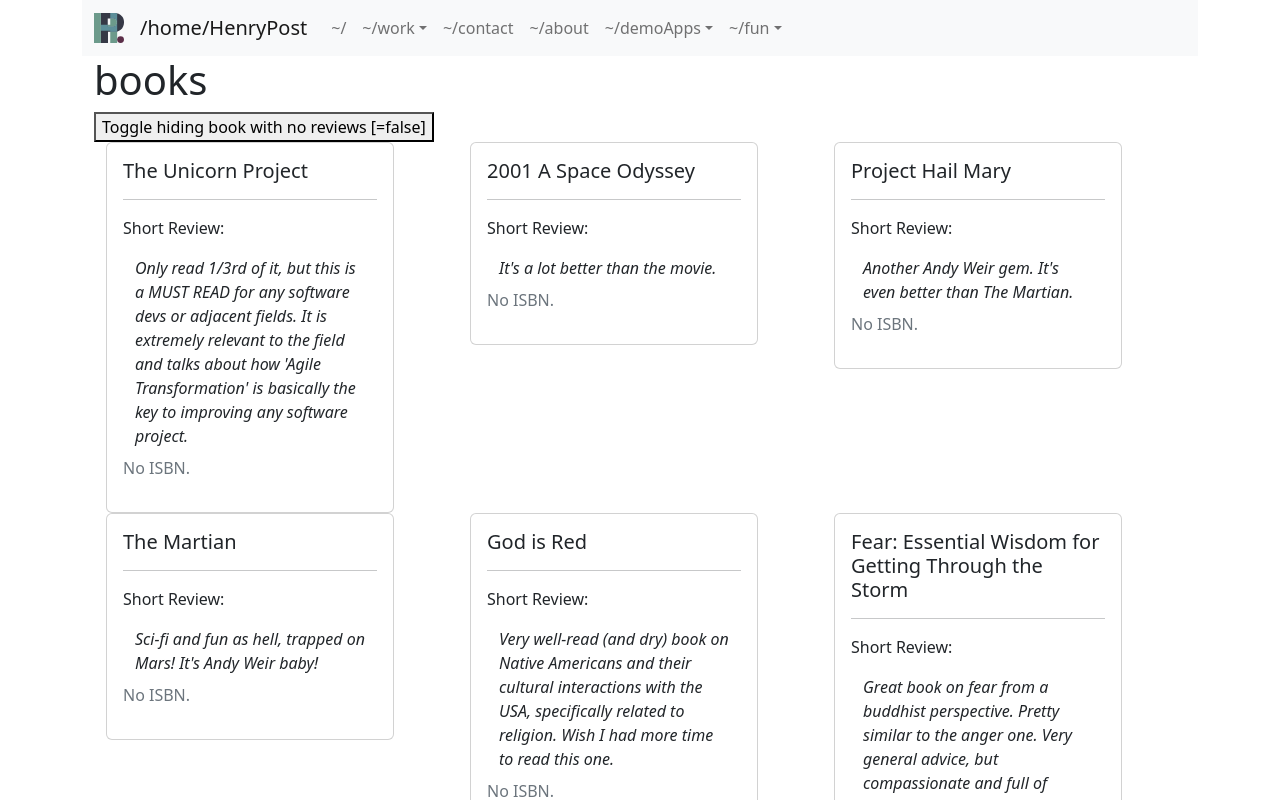
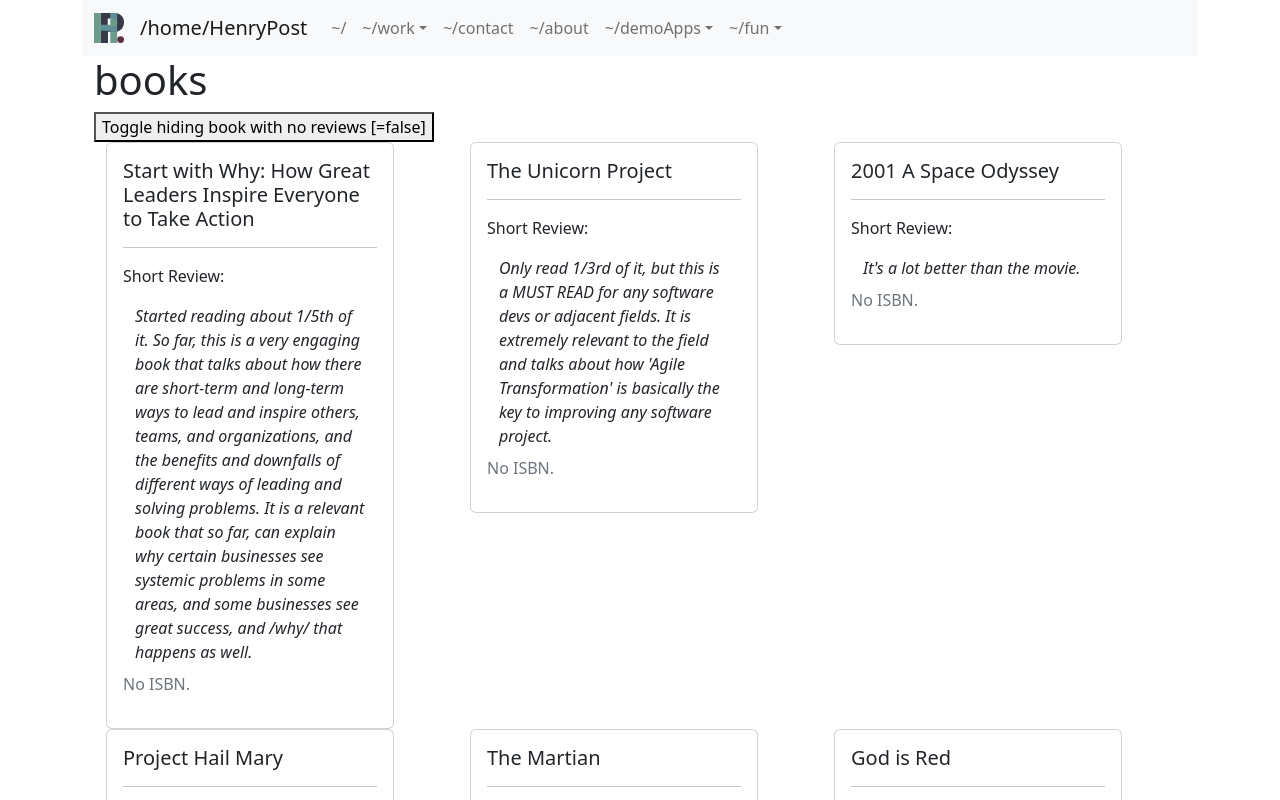
Before and after one commit to meltingscales/henrypost.net, a React (Create React App) app: page /fun/books in a window 1280 px wide. Shown: the top 800 px of the page. Built offline with nearby package versions, Linux system fonts and the light colour scheme.

Commit message:
add start with why book

```diff
--- a/src/data/modelbound/sampleBooks.ts
+++ b/src/data/modelbound/sampleBooks.ts
@@ -112,11 +112,21 @@ Site Reliability Engineering
 Lean Six Sigma for Engineers and Managers: With Applied Case Studies
 Generation Z Developers
 
+# from gil yehuda
+Find your Red Thread
+Without Bullshit
+
 `.split('\n') //split by newline
     .filter((it) => it.length > 0) //ignore empty strings
     .filter((it) => it.trim()[0] != '#') //ignore comments (start with #)
 
 export let SAMPLE_BOOKS: TBookReview[] = [
+    {
+        title: 'Start with Why: How Great Leaders Inspire Everyone to Take Action',
+        author: "Simon Sinek",
+        shortReview: "Started reading about 1/5th of it. So far, this is a very engaging book that talks about how there are short-term and long-term ways to lead and inspire others, teams, and organizations, and the benefits and downfalls of different ways of leading and solving problems. It is a relevant book that so far, can explain why certain businesses see systemic problems in some areas, and some businesses see great success, and /why/ that happens as well."
+    },
+
     {
         title: 'The Unicorn Project',
         shortReview: "Only read 1/3rd of it, but this is a MUST READ for any software devs or adjacent fields. It is extremely relevant to the field and talks about how 'Agile Transformation' is basically the key to improving any software project."
```
